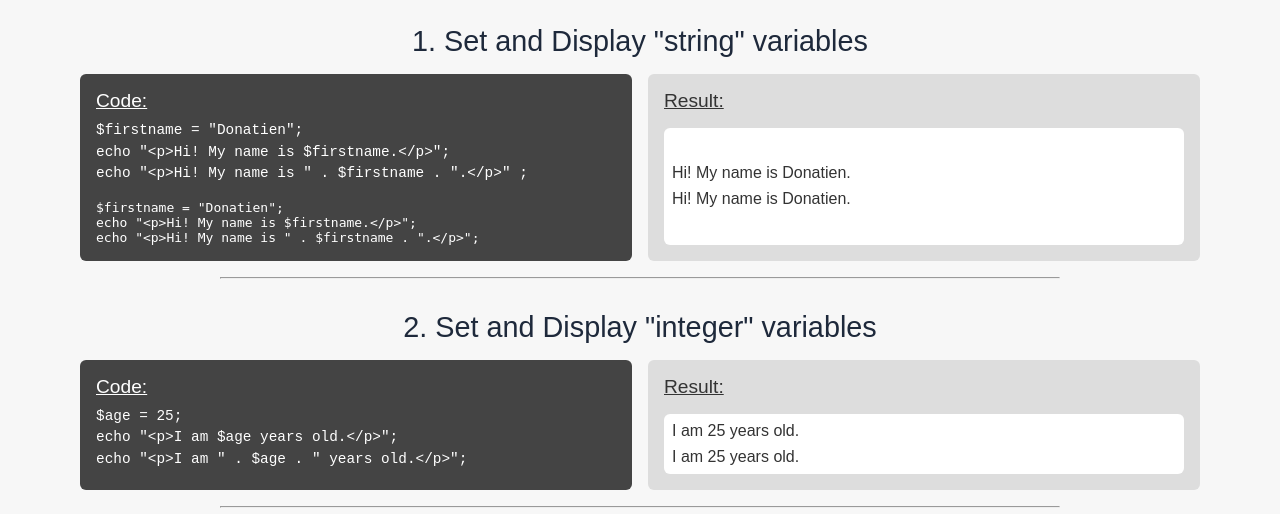
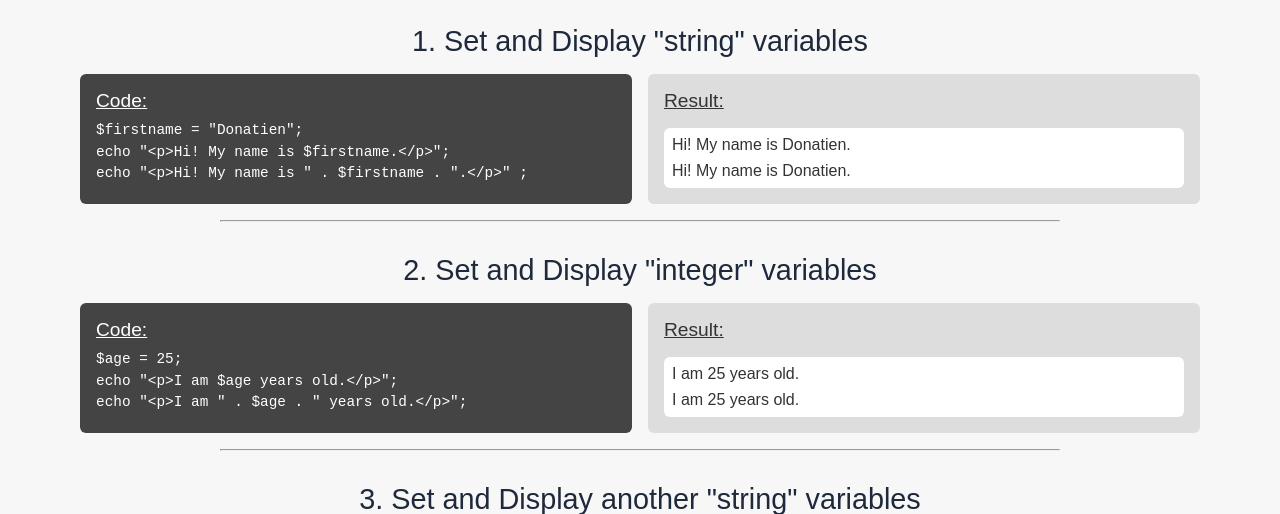
Before and after one commit to tidjee-dev/PHP-becode-courses, a PHP site: page /pages/2-variables in a window 1280 px wide. Shown: the part 103-617 px from the top of the page. Run offline with PHP 8.4, Linux system fonts and the light colour scheme.

Commit message:
👌 IMPROVE: update src/pages/2-variables/index.php

```diff
--- a/src/pages/2-variables/index.php
+++ b/src/pages/2-variables/index.php
@@ -36,13 +36,8 @@
           echo "&lt;p&gt;Hi! My name is $firstname.&lt;/p&gt;";<br>
           echo "&lt;p&gt;Hi! My name is " . $firstname . ".&lt;/p&gt;" ;<br>
         </code>
-          <pre><code class="language-php">
-$firstname = "Donatien";
-echo "&lt;p&gt;Hi! My name is $firstname.&lt;/p&gt;";
-echo "&lt;p&gt;Hi! My name is " . $firstname . ".&lt;/p&gt;";
-</code></pre>
+        </div>
 
-        </div>
         <div class="exo">
           <h3 class="exo-title">Result:</h3>
           <div class="exo-result">
```
